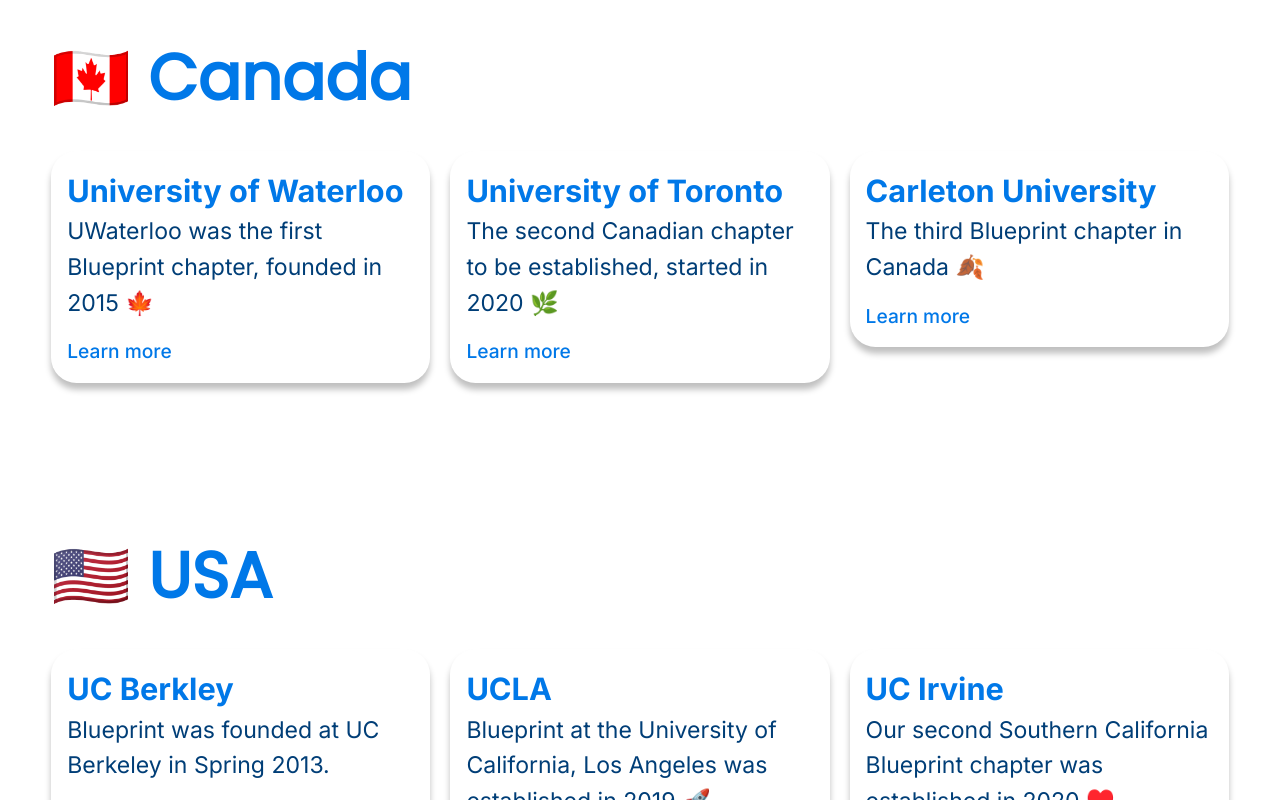
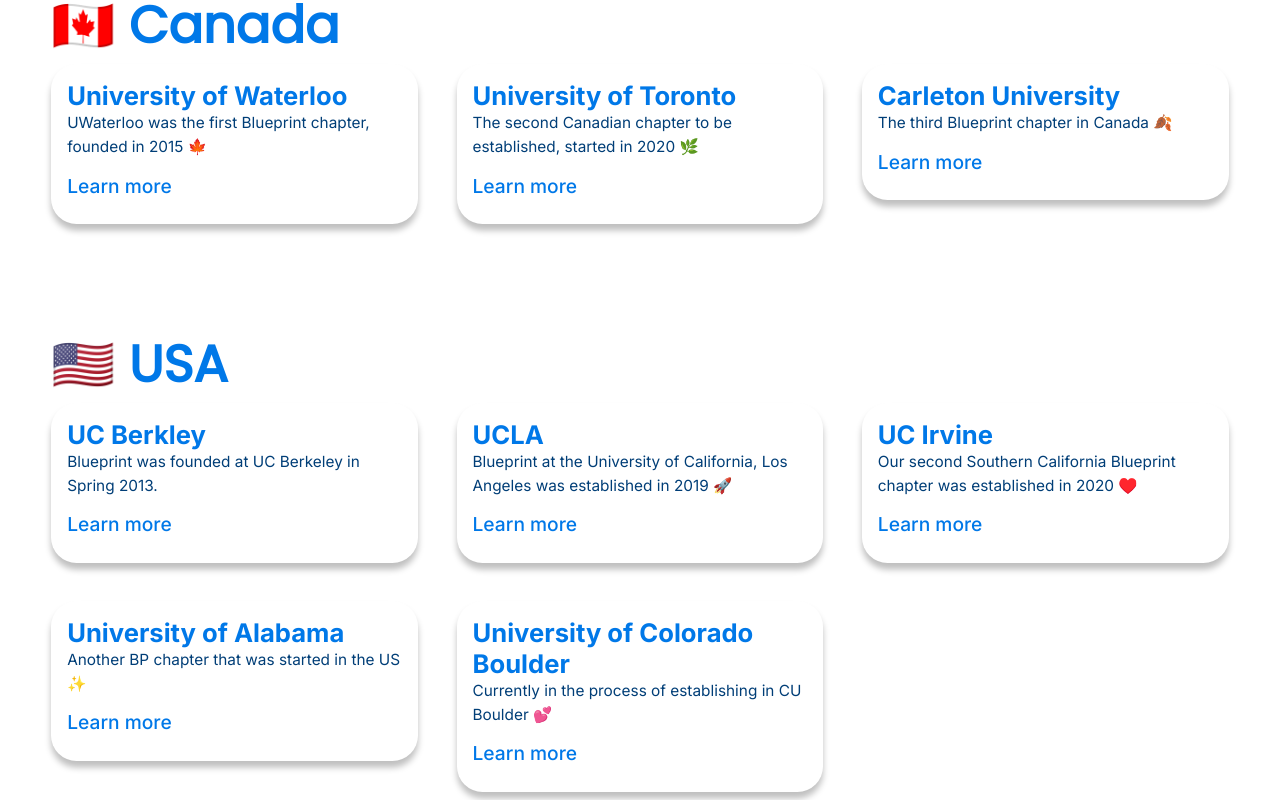
Before and after one commit to uoftblueprint/website-v2, a Next.js app: page /chapters in a window 1280 px wide. Shown: the part 960-1760 px from the top of the page. Built offline with nearby package versions, Linux system fonts and the light colour scheme.

Commit message:
adjusted font sizings and scalings

```diff
--- a/src/app/chapters/chapters.css
+++ b/src/app/chapters/chapters.css
@@ -1,24 +1,24 @@
 .text {
   color: #0078e8;
-  font-family: 'Poppins', sans-serif;
-  font-size: 5vw;
+  font-family: "Poppins", sans-serif;
+  font-size: 4vw;
   font-style: normal;
   font-weight: 600;
   line-height: normal;
   padding-left: 4vw;
   padding-top: 4vw;
-  padding-bottom: 2vw;
   margin-bottom: 0;
+  margin: 0;
 }
 
-
-.card{
+.card {
   display: flex;
   flex-direction: column;
   justify-content: space-between;
+  width: fit-content;
 }
 
-.grid{
+.grid {
   padding-left: 4vw;
   padding-right: 4vw;
   padding-bottom: 4vw;
--- a/src/app/chapters/page.tsx
+++ b/src/app/chapters/page.tsx
@@ -44,13 +44,13 @@ export default function ChaptersPage() {
 
       <h1 className="text">🇨🇦 Canada</h1>
 
-      <Grid justify="flex-start" align={"flex-start"} gutter={"lg"} className={"grid"}>
+      <Grid justify="flex-start" align={"flex-start"} gutter="3vw" className={"grid"}>
         {rowCAN}
       </Grid>
 
       <h1 className="text">🇺🇸 USA</h1>
 
-      <Grid justify="flex-start" align={"flex-start"} gutter={"lg"} className={"grid"}>
+      <Grid justify="flex-start" align={"flex-start"} gutter="3vw" className={"grid"}>
         {rowUSA}
 
       </Grid>
--- a/src/chapters-card/ChaptersCard.css
+++ b/src/chapters-card/ChaptersCard.css
@@ -4,22 +4,34 @@
   border-radius: 2vw;
 }
 
+.link-container {
+  padding-top: 1vw;
+  padding-bottom: 0.5vw;
+}
+
+@media (max-width: 768px) {
+  .mantine-Card-root {
+    --card-padding: var(--mantine-spacing-xs);
+  }
+}
+
 .mantine-Card-section {
   margin: 0;
 }
 
-
-.card-font{
+.card-font {
   font-size: 1.5vw;
   font-weight: 500;
 }
 
 .chapter-name {
-    font-size: 2.4vw;
+  font-size: 2vw;
+  font-style: normal;
   font-weight: 700;
+  line-height: normal;
 }
 
 .chapter-description {
-    font-size: 1.8vw;
+  font-size: 1.2vw;
   font-weight: 400;
 }
--- a/src/chapters-card/ChaptersCard.tsx
+++ b/src/chapters-card/ChaptersCard.tsx
@@ -3,7 +3,7 @@ import "../chapters-card/ChaptersCard.css";
 
 export function ChaptersCard({ name, description, link }) {
   return (
-    <Card padding="md">
+    <Card>
       <Card.Section c="#0078E8" className={"chapter-name"}>
         {name}
       </Card.Section>
@@ -12,7 +12,7 @@ export function ChaptersCard({ name, description, link }) {
         {description}
       </Card.Section>
 
-      <Card.Section style={{ paddingTop: "16px" }}>
+      <Card.Section className="link-container">
         <Anchor href={link} target="_blank" c="#0078E8" underline="hover" className="card-font">
           Learn more
         </Anchor>
```
Lines whose indentation alone changed are shown as unchanged.
